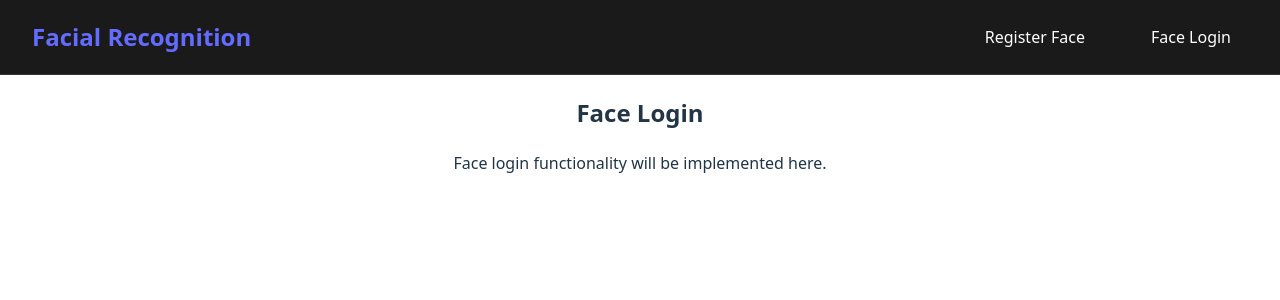
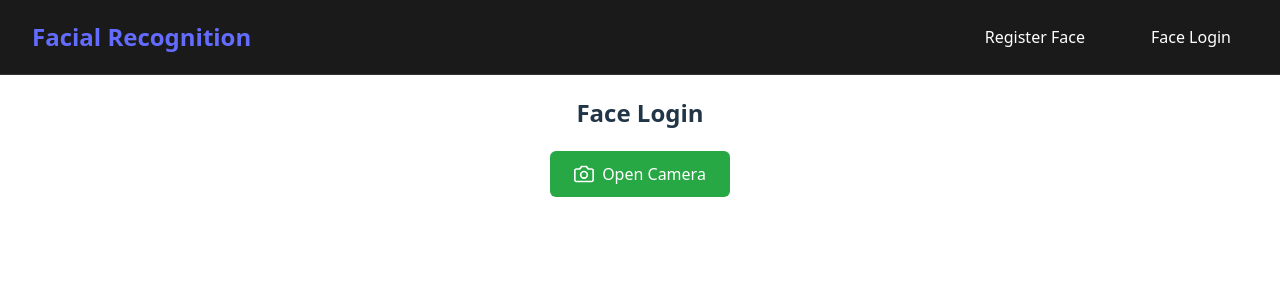
Before and after one commit to wilckerson/facial-recognition, a React (Vite) app in the folder frontend/: page /login in a window 1280 px wide. Shown: the top 300 px of the page. Built offline with nearby package versions, Linux system fonts and the light colour scheme.

Commit message:
Taking picture base64

```diff
--- a/frontend/src/components/TakeFacePicture.jsx
+++ b/frontend/src/components/TakeFacePicture.jsx
@@ -2,7 +2,7 @@ import { useState, useRef } from "react";
 import OpenCamera from "./OpenCamera";
 import CameraIcon from "./icons/CameraIcon";
 
-export default function TakeFacePicture() {
+export default function TakeFacePicture({onPictureCaptured}) {
   const [isCameraActive, setIsCameraActive] = useState(false);
   const [capturedImage, setCapturedImage] = useState(null);
   const videoRef = useRef(null);
@@ -39,7 +39,7 @@ export default function TakeFacePicture() {
     const base64Image = canvas.toDataURL("image/jpeg", 0.8);
 
     setCapturedImage(base64Image);
-    console.log("Captured image as base64:", base64Image);
+    onPictureCaptured && onPictureCaptured(base64Image);
   };
 
   return (
--- a/frontend/src/pages/FaceLogin.jsx
+++ b/frontend/src/pages/FaceLogin.jsx
@@ -1,10 +1,10 @@
 import React from 'react';
-
+import OpenCamera from '../components/OpenCamera';
 function FaceLogin() {
   return (
-    <div>
+    <div style={{ display: 'flex', flexDirection: 'column', alignItems: 'center'  }}>
       <h2>Face Login</h2>
-      <p>Face login functionality will be implemented here.</p>
+      <OpenCamera />
     </div>
   );
 }
--- a/frontend/src/pages/RegisterFace.jsx
+++ b/frontend/src/pages/RegisterFace.jsx
@@ -4,11 +4,16 @@ import './RegisterFace.css';
 
 function RegisterFace() {
   const [fullName, setFullName] = useState('');
+  const [capturedImage, setCapturedImage] = useState(null);
 
   const handleSave = () => {
     // TODO: Implement save functionality
     console.log('Saving user:', fullName);
   };
+
+  function handleOnPictureCaptured(imageBase64) {
+    setCapturedImage(imageBase64);
+  }
 
   return (
     <div className="register-face-container">
@@ -29,13 +34,13 @@ function RegisterFace() {
         </div>
 
         <label>Face Picture</label>
-        <TakeFacePicture />
+        <TakeFacePicture onPictureCaptured={handleOnPictureCaptured} />
 
         <button
           type="button"
           className="save-button"
           onClick={handleSave}
-          disabled={!fullName.trim()}
+          disabled={!fullName.trim() || !capturedImage}
         >
           Register
         </button>
```
